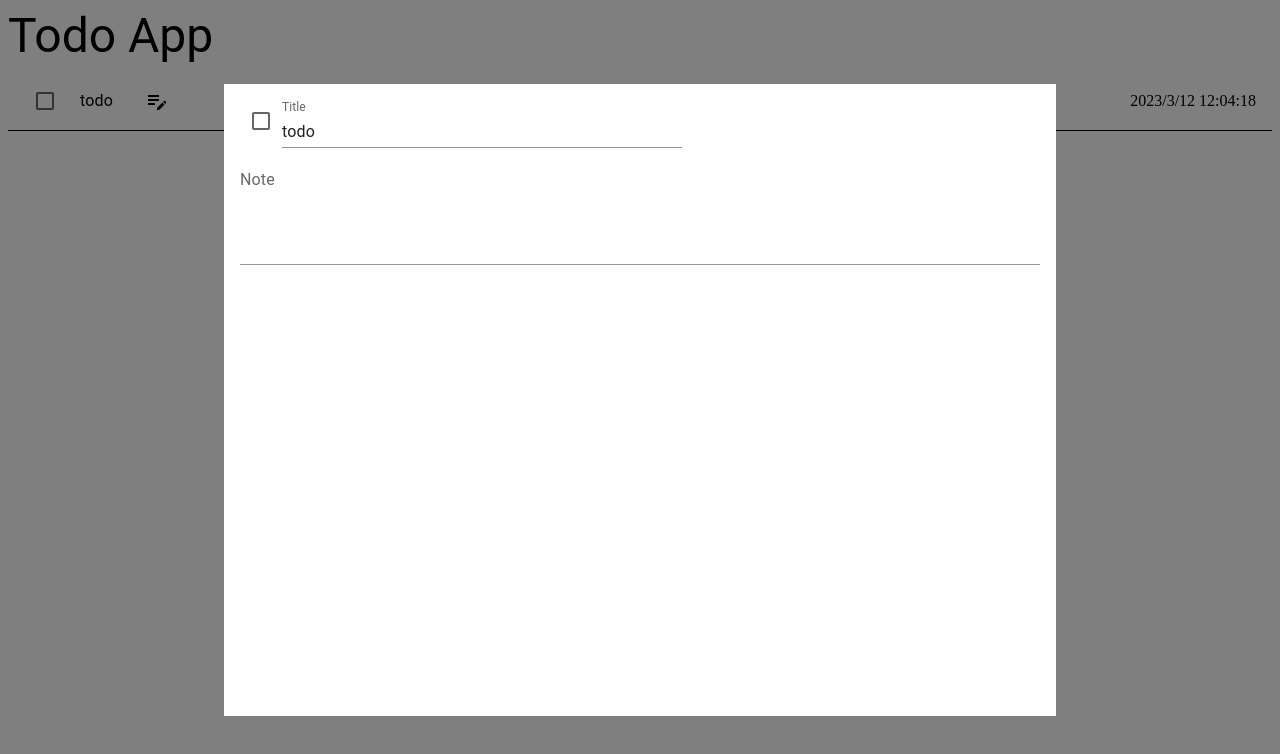
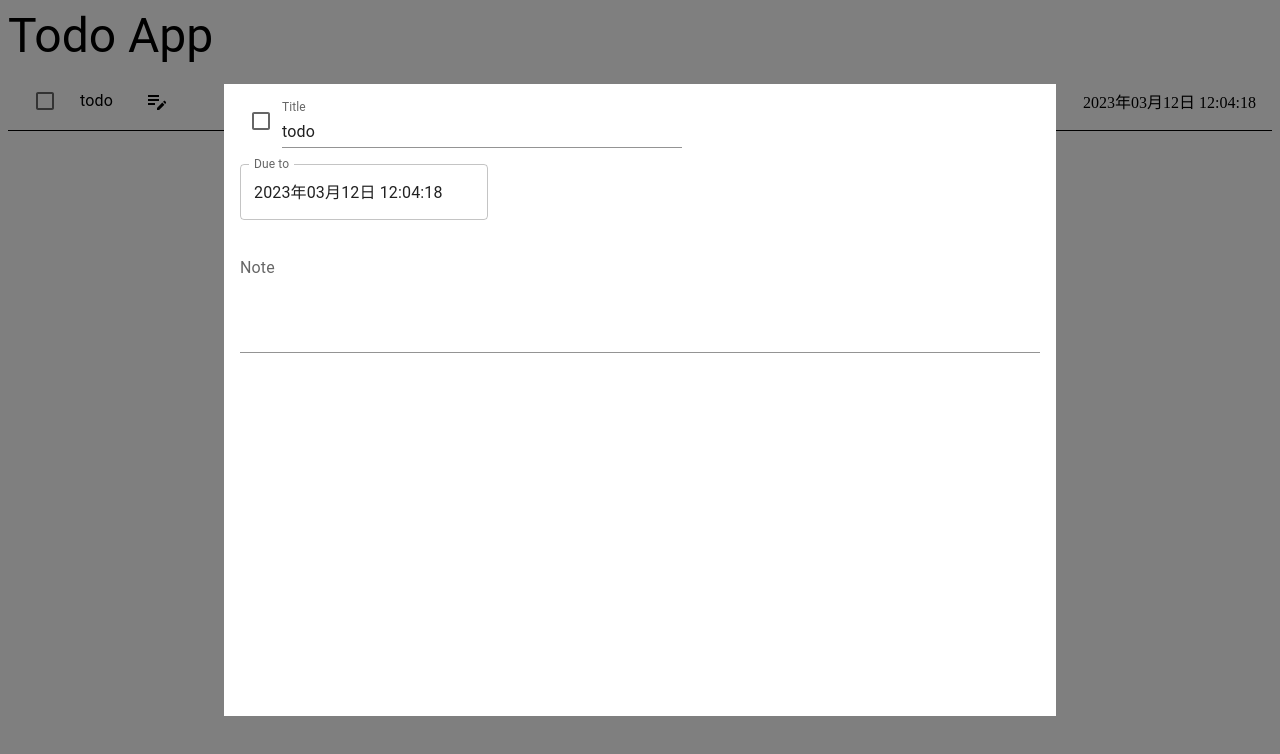
Before and after one commit to H1rono/todo-app-frontend, a React (Vite) app: page / in a window 1280 px wide. Both pictures are taken after a click on the button 156 px from the left and 101 px from the top of the page. Shown: the top 754 px of the page. Built offline with nearby package versions, Linux system fonts and the light colour scheme.

Commit message:
:sparkles: Apply dayjs, add datetime picker

```diff
--- a/src/App.tsx
+++ b/src/App.tsx
@@ -3,6 +3,8 @@ import { useState } from "react";
 import { Todo } from "./model/Todo";
 import TodoList from "./components/TodoList";
 import { isAddTodo, isEditTodo, isRemoveTodo } from "./model/ChangeTodos";
+import { LocalizationProvider, jaJP } from "@mui/x-date-pickers";
+import { AdapterDayjs } from "@mui/x-date-pickers/AdapterDayjs";
 
 const App = () => {
     const [todos, setTodos] = useState<Todo[]>([
@@ -18,7 +20,10 @@ const App = () => {
         },
     ]);
     return (
-        <>
+        <LocalizationProvider
+            dateAdapter={AdapterDayjs}
+            localeText={jaJP.components.MuiLocalizationProvider.defaultProps.localeText}
+        >
             <Typography variant="h3" component="h1">
                 Todo App
             </Typography>
@@ -43,7 +48,7 @@ const App = () => {
                     }
                 }}
             />
-        </>
+        </LocalizationProvider>
     );
 };
 
--- a/src/components/TodoItem.tsx
+++ b/src/components/TodoItem.tsx
@@ -3,6 +3,7 @@ import { useState } from "react";
 import { css } from "@emotion/react";
 import { ListItem, ListItemIcon, ListItemText, Checkbox, ListItemButton } from "@mui/material";
 import EditNoteIcon from "@mui/icons-material/EditNote";
+import dayjs from "dayjs";
 import { Todo } from "../model/Todo";
 import ChangeTodos, { EditTodo } from "../model/ChangeTodos";
 import TodoModal from "./TodoModal";
@@ -37,7 +38,7 @@ const TodoItem = ({ model, onChange }: TodoItemProps) => {
             </ListItemButton>
             <TodoModal open={modalOpen} model={model} onChange={onChange} close={() => setModalOpen(false)} />
             <ListItemText
-                primary={model.dueTo.toLocaleString("ja-JP")}
+                primary={dayjs(model.dueTo).format("YYYY年MM月DD日 HH:mm:ss")}
                 css={css({ display: "flex", justifyContent: "flex-end" })}
                 disableTypography
             />
--- a/src/components/TodoModal.tsx
+++ b/src/components/TodoModal.tsx
@@ -4,6 +4,8 @@ import { Modal, Box, Checkbox, TextField } from "@mui/material";
 import { css } from "@emotion/react";
 import { Todo } from "../model/Todo";
 import ChangeTodos from "../model/ChangeTodos";
+import { DateTimePicker } from "@mui/x-date-pickers";
+import dayjs from "dayjs";
 
 export type TodoModalProps = {
     open: boolean;
@@ -18,7 +20,6 @@ const TodoModal = ({ open, model, close }: TodoModalProps) => {
         setLocalModel(structuredClone(model));
         close();
     };
-    // TODO: Datetime picker
     // TODO: Save the changes
     return (
         <Modal open={open} aria-labelledby="todo modal" onClose={abort}>
@@ -49,7 +50,7 @@ const TodoModal = ({ open, model, close }: TodoModalProps) => {
                     label="Title"
                     variant="standard"
                     defaultValue={localModel.title}
-                    css={css({ width: "50%" })}
+                    css={css({ width: "50%", flex: "1 1 auto" })}
                     onChange={(e) => {
                         setLocalModel({
                             ...localModel,
@@ -57,6 +58,19 @@ const TodoModal = ({ open, model, close }: TodoModalProps) => {
                         });
                     }}
                 />
+                <Box css={css({ width: "100%", padding: "1em 0" })}>
+                    <DateTimePicker
+                        label="Due to"
+                        value={dayjs(localModel.dueTo)}
+                        format="YYYY年MM月DD日 HH:mm:ss"
+                        onChange={(newValue) => {
+                            setLocalModel({
+                                ...localModel,
+                                dueTo: newValue?.toDate() ?? localModel.dueTo,
+                            });
+                        }}
+                    />
+                </Box>
                 <TextField
                     label="Note"
                     variant="standard"
```
